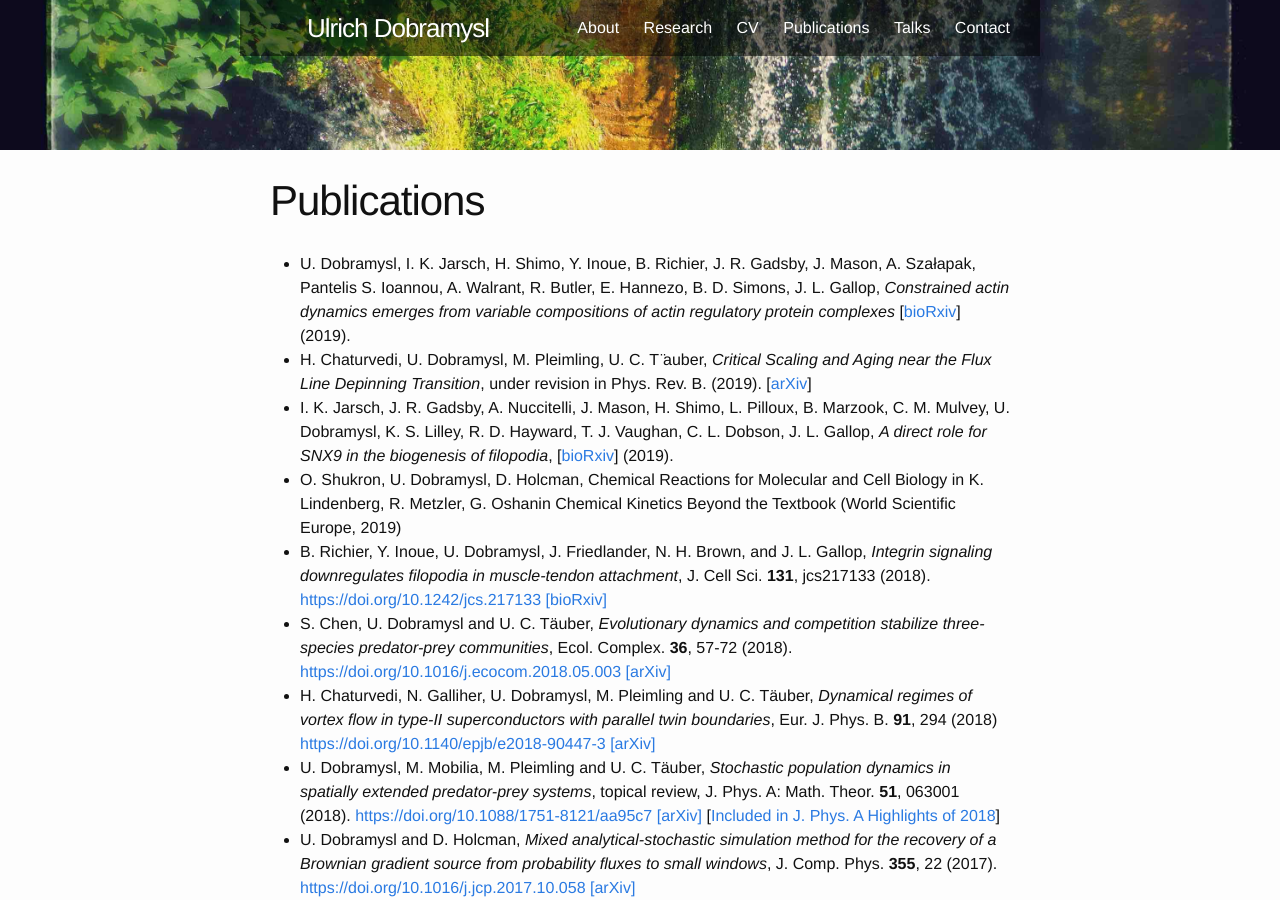
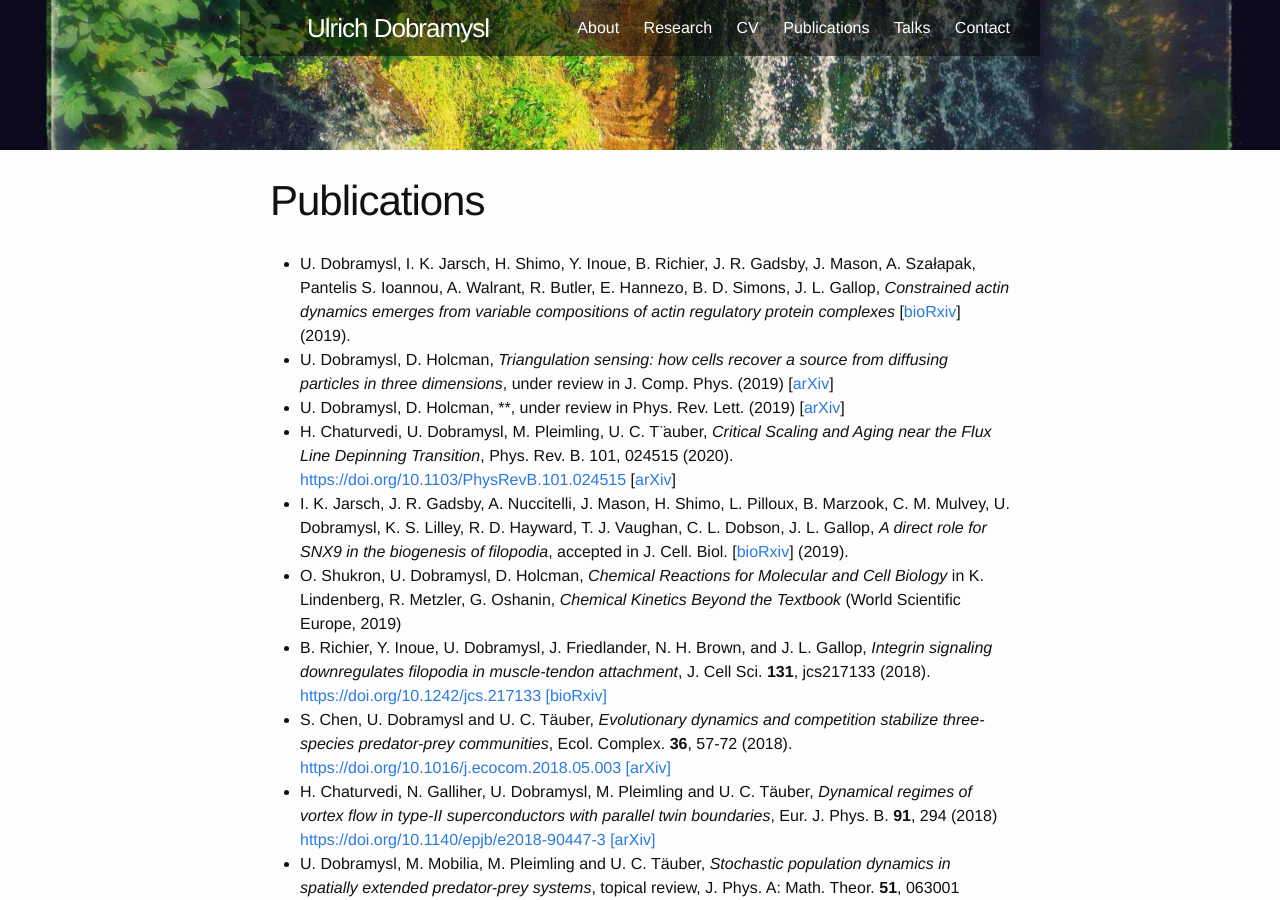
Before and after one commit to ulido/ulido.github.io, a Jekyll site: the page built from 03-publications.md, in a window 1280 px wide and 900 px high. Built offline with Jekyll 4.4.1, drawn with Linux system fonts in a browser that asks for light colours.

Commit message:
Publications update

```diff
--- a/03-publications.md
+++ b/03-publications.md
@@ -5,9 +5,11 @@ permalink: /publications/
 ---
 
 * U. Dobramysl, I. K. Jarsch, H. Shimo, Y. Inoue, B. Richier, J. R. Gadsby, J. Mason, A. Szałapak, Pantelis S. Ioannou, A. Walrant, R. Butler, E. Hannezo, B. D. Simons, J. L. Gallop, *Constrained actin dynamics emerges from variable compositions of actin regulatory protein complexes* [[bioRxiv](https://doi.org/10.1101/525725)] (2019).
-* H. Chaturvedi, U. Dobramysl, M. Pleimling, U. C. T ̈auber, *Critical Scaling and Aging near the Flux Line Depinning Transition*, under revision in Phys. Rev. B. (2019). [[arXiv](https://arxiv.org/abs/1907.05804)]
-* I. K. Jarsch, J. R. Gadsby, A. Nuccitelli, J. Mason, H. Shimo, L. Pilloux, B. Marzook, C. M. Mulvey, U. Dobramysl, K. S. Lilley, R. D. Hayward, T. J. Vaughan, C. L. Dobson, J. L. Gallop, *A direct role for SNX9 in the biogenesis of filopodia*, [[bioRxiv](https://doi.org/10.1101/710285)] (2019).
-* O. Shukron, U. Dobramysl, D. Holcman, Chemical Reactions for Molecular and Cell Biology in K. Lindenberg, R. Metzler, G. Oshanin Chemical Kinetics Beyond the Textbook (World Scientific Europe, 2019)
+* U. Dobramysl, D. Holcman, *Triangulation sensing: how cells recover a source from diffusing particles in three dimensions*, under review in J. Comp. Phys. (2019) [[arXiv](https://arxiv.org/abs/1911.02907)]
+* U. Dobramysl, D. Holcman, **, under review in Phys. Rev. Lett. (2019) [[arXiv](https://arxiv.org/abs/2001.01562)]
+* H. Chaturvedi, U. Dobramysl, M. Pleimling, U. C. T ̈auber, *Critical Scaling and Aging near the Flux Line Depinning Transition*, Phys. Rev. B. 101, 024515 (2020). <https://doi.org/10.1103/PhysRevB.101.024515> [[arXiv](https://arxiv.org/abs/1907.05804)]
+* I. K. Jarsch, J. R. Gadsby, A. Nuccitelli, J. Mason, H. Shimo, L. Pilloux, B. Marzook, C. M. Mulvey, U. Dobramysl, K. S. Lilley, R. D. Hayward, T. J. Vaughan, C. L. Dobson, J. L. Gallop, *A direct role for SNX9 in the biogenesis of filopodia*, accepted in J. Cell. Biol. [[bioRxiv](https://doi.org/10.1101/710285)] (2019).
+* O. Shukron, U. Dobramysl, D. Holcman, *Chemical Reactions for Molecular and Cell Biology* in K. Lindenberg, R. Metzler, G. Oshanin, *Chemical Kinetics Beyond the Textbook* (World Scientific Europe, 2019)
 * B. Richier, Y. Inoue, U. Dobramysl, J. Friedlander, N. H. Brown, and J. L. Gallop, *Integrin signaling downregulates filopodia in muscle-tendon attachment*, J. Cell Sci. **131**, jcs217133 (2018). <https://doi.org/10.1242/jcs.217133> [[bioRxiv]](https://doi.org/10.1101/270546)
 * S. Chen, U. Dobramysl and U. C. T&auml;uber, *Evolutionary dynamics and competition stabilize three-species predator-prey communities*, Ecol. Complex. **36**, 57-72 (2018). <https://doi.org/10.1016/j.ecocom.2018.05.003> [[arXiv]](https://arxiv.org/abs/1711.05208)
 * H. Chaturvedi, N. Galliher, U. Dobramysl, M. Pleimling and U. C. T&auml;uber, *Dynamical regimes of vortex flow in type-II superconductors with parallel twin boundaries*, Eur. J. Phys. B. **91**, 294 (2018) <https://doi.org/10.1140/epjb/e2018-90447-3> [[arXiv]](https://arxiv.org/abs/1710.03679)
```
